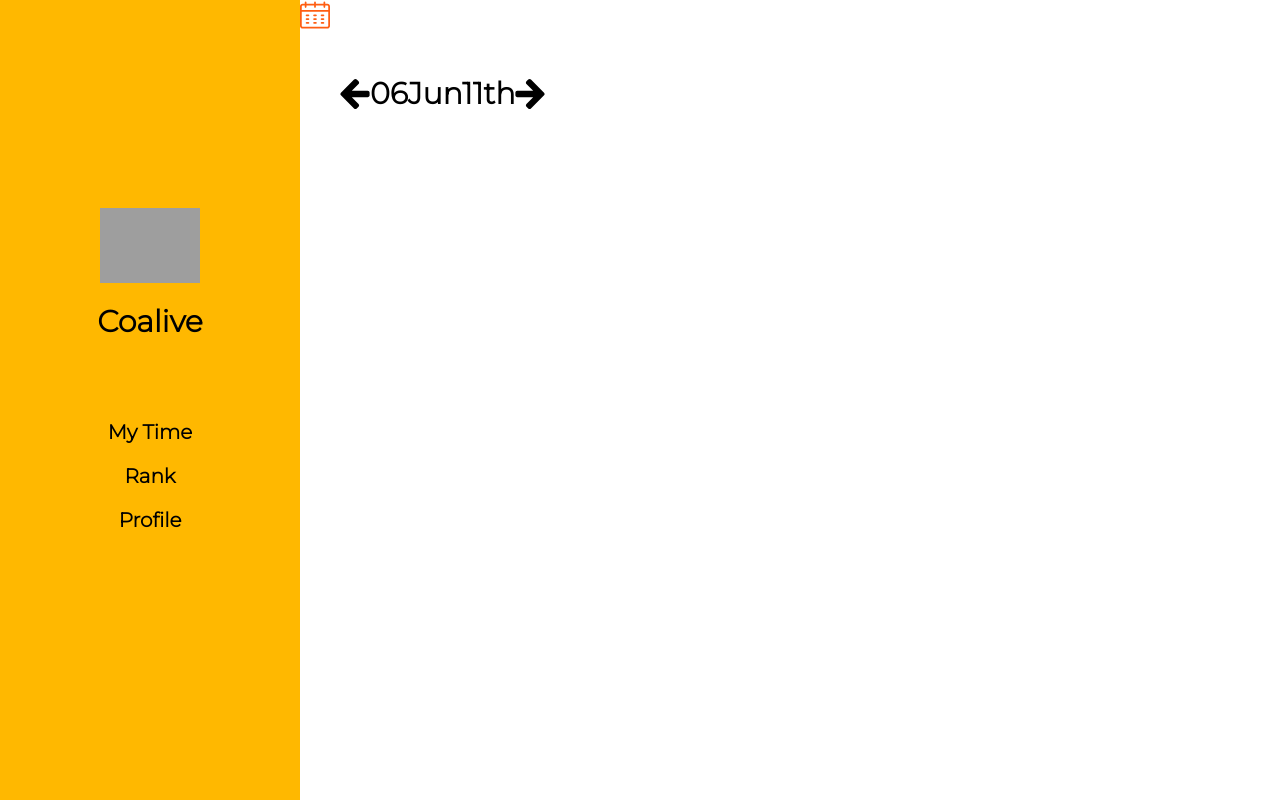
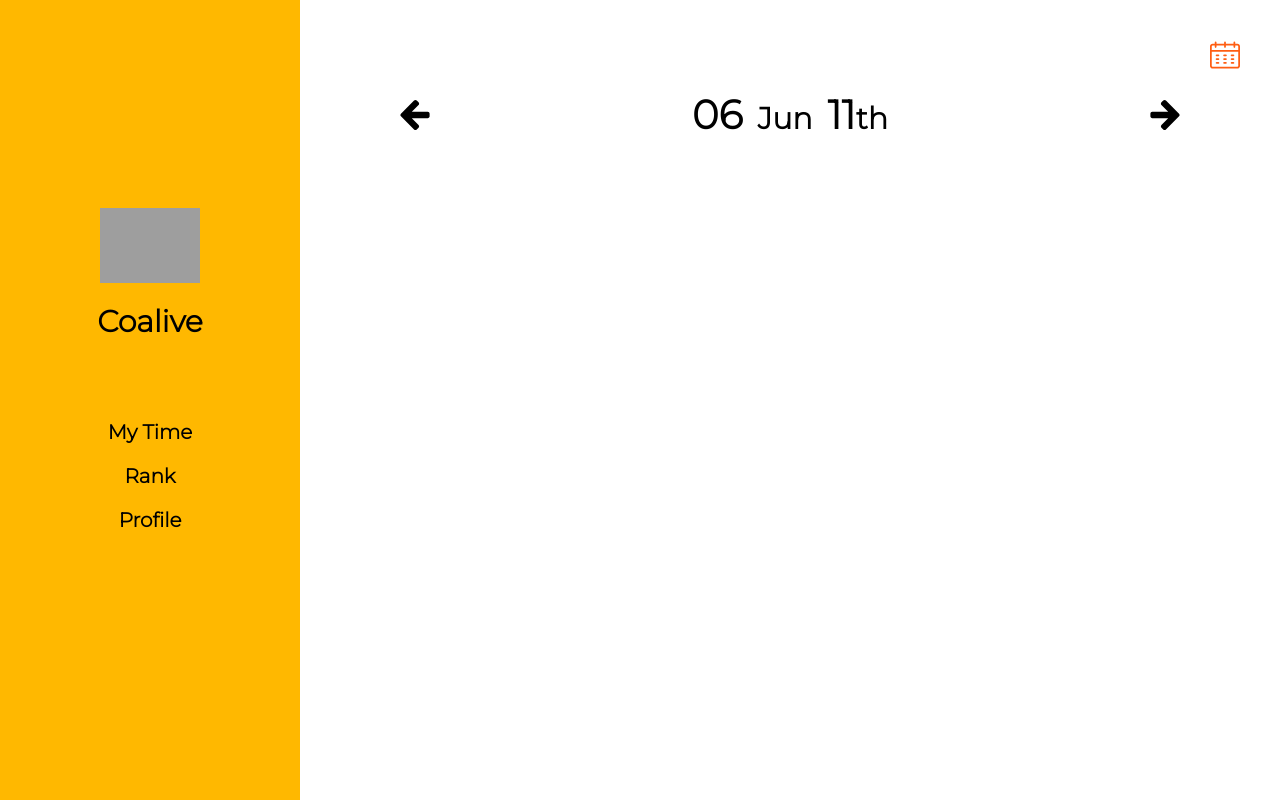
Before and after one commit to sbyeol3/2021-HCI-TEAM05, a React (Create React App) app in the folder client/: page / in a window 1280 px wide. Built offline with nearby package versions, Linux system fonts and the light colour scheme; grey boxes are pictures that could not be loaded.

Commit message:
feat : today header

```diff
--- a/client/src/App.js
+++ b/client/src/App.js
@@ -6,26 +6,32 @@ import Profile from "./pages/Profile";
 import Banner from "./component/common/Banner";
 import styled from "styled-components";
 
-const AppWrap = styled.div`
-  display: flex;
-  width: 100vw;
-  height: 100vh;
-`;
-
 function App() {
   return (
-    <AppWrap>
+    <Wrapper>
       <BrowserRouter>
         <Banner />
+        <RightSide>
           <Switch>
             <Route exact path="/" component={Today} />
             <Route exact path="/rank" component={Rank} />
             <Route exact path="/profile" component={Profile} />
             <Route exact path="/month" component={Calendar} />
           </Switch>
+        </RightSide>
       </BrowserRouter>
-    </AppWrap>
+    </Wrapper>
   );
 }
 
 export default App;
+
+const Wrapper = styled.div`
+  display: flex;
+  width: 100vw;
+  height: 100vh;
+`;
+
+const RightSide = styled.div`
+  width: calc(100vw - 300px);
+`;
--- a/client/src/component/Header/DayText.js
+++ b/client/src/component/Header/DayText.js
@@ -33,13 +33,18 @@ export default DayText;
 
 const Wrapper = styled.div`
   font-size: 30px;
+  font-weight: 600;
+`;
+
+const Month = styled.span`
+  font-size: 40px;
   font-weight: 800;
 `;
 
-const Month = styled.span``;
+const MonthEng = styled.span`
+  margin: 0 15px;
+`;
 
-const MonthEng = styled.span``;
-
-const DateNumber = styled.span``;
+const DateNumber = styled(Month)``;
 
 const DateUnit = styled.span``;
--- a/client/src/component/Header/Header.js
+++ b/client/src/component/Header/Header.js
@@ -28,7 +28,7 @@ const Wrapper = styled.div`
   display: flex;
   justify-content: space-between;
   align-items: center;
-  margin: 40px;
+  margin: 90px 100px;
 `;
 
 const LeftArrow = styled(ArrowSvg)`
--- a/client/src/pages/Today.js
+++ b/client/src/pages/Today.js
@@ -2,10 +2,11 @@ import styled from "styled-components";
 import Header from "../component/Header";
 import { ReactComponent as CalendarSvg } from "../svg/calendar.svg";
 
-const Today = () => {
+const Today = ({ history }) => {
+  const onClickCalendar = () => history.push("/month");
   return (
     <Wrapper>
-      <CalendarIcon />
+      <CalendarIcon onClick={onClickCalendar} />
       <Header />
     </Wrapper>
   );
@@ -13,10 +14,16 @@ const Today = () => {
 
 export default Today;
 
-const Wrapper = styled.div``;
+const Wrapper = styled.div`
+  position: relative;
+`;
 
 const CalendarIcon = styled(CalendarSvg)`
+  position: absolute;
+  top: -50px;
+  right: 40px;
   width: 30px;
   height: 30px;
   fill: #ff5e13;
+  cursor: pointer;
 `;
```
Lines whose indentation alone changed are shown as unchanged.
